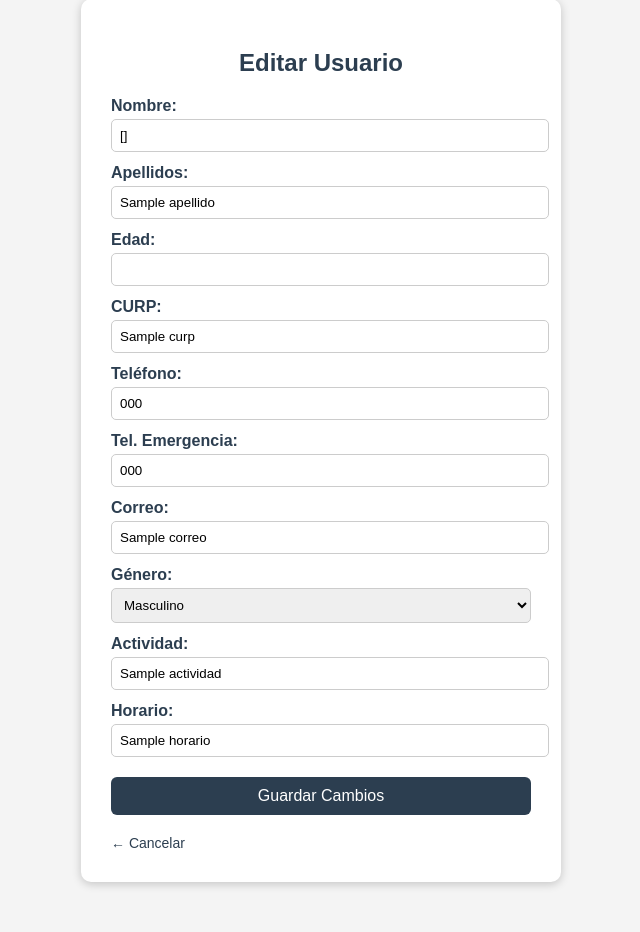
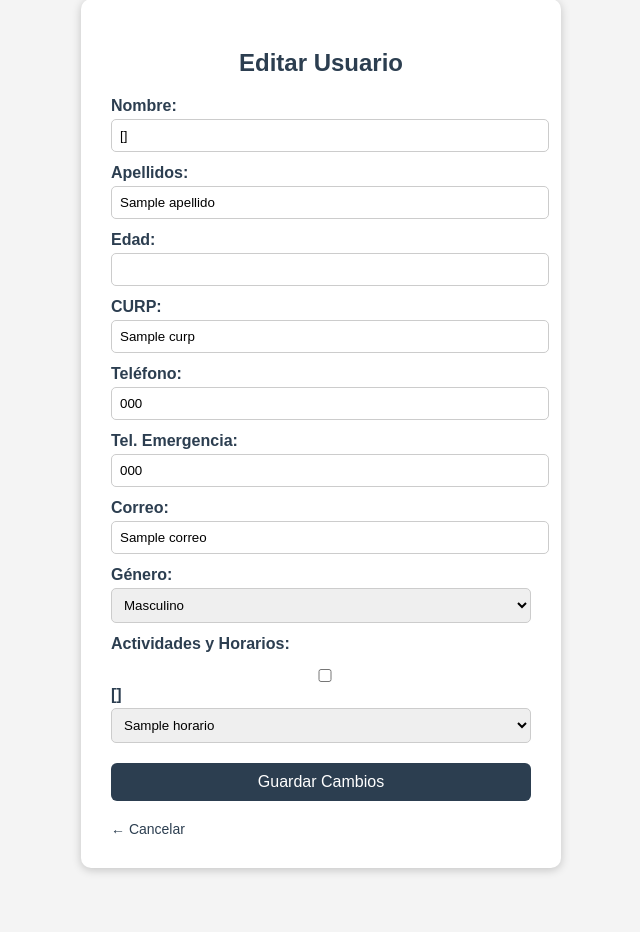
Before and after one commit to AlexandroDlv/AsISSSTE, a Django app: page /editar-persona/1/ in a window 1280 px wide. Shown: the part 51-983 px from the top of the page, without its empty margins (319-959 px from the left). After the commit the page ends 924 px from the top, so only its background shows below. Run offline with Django 5.2, Linux system fonts and the light colour scheme; tables that the repository leaves empty hold one stand-in row (values such as "Sample post"); a database or web service that is not in the repository returns one stand-in record (values such as "Sample title").

Commit message:
casi terminado

```diff
--- a/AsISSSTE/page/static/css/actividades.css
+++ b/AsISSSTE/page/static/css/actividades.css
@@ -22,6 +22,10 @@
     border: 1px solid #ddd;
     text-align: left;
     vertical-align: top;
+}
+
+tr:hover {
+    background-color: #f0f0f0;
 }
 
 th {
--- a/AsISSSTE/page/templates/editar_persona.html
+++ b/AsISSSTE/page/templates/editar_persona.html
@@ -49,13 +49,29 @@
             </select>
         </label>
 
-            <label>Actividad:
-                <input type="text" name="actividad" value="{{ persona.actividad }}" required>
+        <label>Actividades y Horarios:</label>
+        <div class="actividades-container">
+            {% for act in actividades %}
+                <div class="actividad-bloque">
+                    <label>
+                        <input type="checkbox" name="actividad" value="{{ act.nombre }}"
+                        {% for insc in persona.actividades %}
+                            {% if insc.actividad == act.nombre %}checked{% endif %}
+                        {% endfor %}
+                        > {{ act.nombre }}
                     </label>
-
-            <label>Horario:
-                <input type="text" name="horario" value="{{ persona.horario }}" required>
-            </label>
+                    <select name="horario">
+                        {% for horario in act.horarios %}
+                            <option value="{{ horario }}"
+                            {% for insc in persona.actividades %}
+                                {% if insc.actividad == act.nombre and insc.horario == horario %}selected{% endif %}
+                            {% endfor %}
+                            >{{ horario }}</option>
+                        {% endfor %}
+                    </select>
+                </div>
+            {% endfor %}
+        </div>
 
         <button type="submit">Guardar Cambios</button>
     </form>
--- a/AsISSSTE/page/views.py
+++ b/AsISSSTE/page/views.py
@@ -27,12 +27,10 @@
         username = request.POST.get('username')
         password = request.POST.get('password')
 
-        # Conexión a la colección "personal"
         personal_col = db_con.db["personal"]
         usuario = personal_col.find_one({"usuario": username})
 
         if usuario and usuario["contraseña"] == password:
-            # Inicia sesión simulando autenticación con sesión propia
             request.session['usuario'] = usuario["usuario"]
             request.session['nombre'] = usuario["nombre"]
             return redirect('principal')
@@ -55,6 +53,16 @@
     personas_col = db_con.db["personas"]
 
     if request.method == "POST":
+        actividades_seleccionadas = request.POST.getlist("actividad")
+        horarios_seleccionados = request.POST.getlist("horario")
+
+        actividades_y_horarios = []
+        for act, hor in zip(actividades_seleccionadas, horarios_seleccionados):
+            actividades_y_horarios.append({
+                "actividad": act,
+                "horario": hor
+            })
+
         datos = {
             "id_Personal": generar_id_personal(),
             "nombre": request.POST.get("nombre"),
@@ -66,8 +74,7 @@
             "correo": request.POST.get("correo"),
             "fecha_registro": datetime.now().strftime("%Y-%m-%d"),
             "genero": request.POST.get("genero"),
-            "actividad": request.POST.get("actividad"),
-            "horario": request.POST.get("horario")
+            "actividades": actividades_y_horarios
         }
         personas_col.insert_one(datos)
         return redirect("vista_personas")
@@ -78,7 +85,7 @@
 
 def vista_personas(request):
     personas_col = db_con.db["personas"]
-    datos = list(personas_col.find({}, {'_id': 0}))  # Quitamos _id para evitar problemas con la serialización
+    datos = list(personas_col.find({}, {'_id': 0}))
     return render(request, 'personas.html', {'personas': datos})
 
 def vista_actividades(request):
@@ -101,64 +108,56 @@
 
 def exportar_asistencia_excel(request):
     personas_col = db_con.db["personas"]
-    asistencia_col = db_con.db["asistencia"]
-
     hoy = datetime.now()
     mes_actual = hoy.strftime("%B %Y")
     ultimo_dia = calendar.monthrange(hoy.year, hoy.month)[1]
     dias_mes = [f"{dia:02}" for dia in range(1, ultimo_dia + 1)]
 
     personas = list(personas_col.find({}, {"_id": 0}))
-    asistencia_por_actividad = {}
+    asistencia_por_actividad_horario = {}
 
     for persona in personas:
-        actividad = persona.get("actividad", "Sin Actividad")
-        if actividad not in asistencia_por_actividad:
-            asistencia_por_actividad[actividad] = []
+        actividades = persona.get("actividades", [])
+        for act in actividades:
+            nombre_actividad = act.get("actividad", "Sin Actividad")
+            horario = act.get("horario", "Sin Horario")
+            clave = f"{nombre_actividad} - {horario}"
 
-        asistencias = asistencia_col.find({
-            "id_Personal": persona["id_Personal"],
-            "fecha": {"$regex": f"^{hoy.strftime('%Y-%m')}"}
-        })
-        asistencias_dict = {a["fecha"][-2:]: a["asistio"] for a in asistencias}
-        persona["asistencias"] = asistencias_dict
+            if clave not in asistencia_por_actividad_horario:
+                asistencia_por_actividad_horario[clave] = []
 
-        asistencia_por_actividad[actividad].append(persona)
+            asistencia_por_actividad_horario[clave].append(persona)
 
-    # Crear libro de Excel
+    #archivo excel
     wb = Workbook()
     ws = wb.active
     ws.title = "Asistencia"
 
     fila_actual = 1
-    for actividad, personas in asistencia_por_actividad.items():
-        # Título de actividad
-        ws.merge_cells(start_row=fila_actual, start_column=1, end_row=fila_actual, end_column=2 + len(dias_mes))
-        cell = ws.cell(row=fila_actual, column=1)
-        cell.value = f"Asistencia - {actividad} - {mes_actual}"
-        cell.font = Font(bold=True, size=14)
+    for clave, personas in asistencia_por_actividad_horario.items():
+        ws.merge_cells(start_row=fila_actual, start_column=1, end_row=fila_actual, end_column=3 + len(dias_mes))
+        celda_titulo = ws.cell(row=fila_actual, column=1)
+        celda_titulo.value = f"Asistencia - {clave} - {mes_actual}"
+        celda_titulo.font = Font(bold=True, size=14)
         fila_actual += 1
 
-        # Encabezados
-        encabezados = ["ID Personal", "Nombre"] + dias_mes
+        encabezados = ["ID Personal", "Nombre", "Apellidos"] + dias_mes
         for col, encabezado in enumerate(encabezados, start=1):
             celda = ws.cell(row=fila_actual, column=col)
             celda.value = encabezado
             celda.font = Font(bold=True)
         fila_actual += 1
 
-        # Datos de asistencia
         for persona in personas:
-            ws.cell(row=fila_actual, column=1).value = persona["id_Personal"]
-            ws.cell(row=fila_actual, column=2).value = f'{persona.get("nombre", "")} {persona.get("apellidos", "")}'
-            for idx, dia in enumerate(dias_mes, start=3):
-                asistio = persona["asistencias"].get(dia, False)
+            ws.cell(row=fila_actual, column=1).value = persona.get("id_Personal", "")
+            ws.cell(row=fila_actual, column=2).value = persona.get("nombre", "")
+            ws.cell(row=fila_actual, column=3).value = persona.get("apellido", "")
+            for idx in range(4, 4 + len(dias_mes)):
                 ws.cell(row=fila_actual, column=idx).value = ""
             fila_actual += 1
 
-        fila_actual += 2  # Espacio entre actividades
+        fila_actual += 2
 
-    # Enviar como archivo descargable
     response = HttpResponse(content_type="application/vnd.openxmlformats-officedocument.spreadsheetml.sheet")
     nombre_archivo = f"asistencia_{hoy.strftime('%Y_%m')}.xlsx"
     response["Content-Disposition"] = f'attachment; filename="{nombre_archivo}"'
@@ -220,7 +219,7 @@
         }
 
         actividades_col.insert_one(nueva_actividad)
-        return redirect('vista_actividades')  # Asegúrate de que 'principal' esté en tus urls
+        return redirect('vista_actividades')
 
     return render(request, "reg_actividad.html")
 
@@ -229,12 +228,12 @@
     actividad = actividades_col.find_one({"id_actividad": id_actividad})
 
     if not actividad:
-        return redirect("vista_actividades")  # Por si no existe
+        return redirect("vista_actividades")
 
     if request.method == "POST":
         nuevo_nombre = request.POST.get("nombre")
         nuevos_horarios = request.POST.getlist("horarios")
-        nuevos_horarios = [h.strip() for h in nuevos_horarios if h.strip()]  # Filtrar vacíos
+        nuevos_horarios = [h.strip() for h in nuevos_horarios if h.strip()]
 
         actividades_col.update_one(
             {"id_actividad": id_actividad},
@@ -254,12 +253,23 @@
 
 def editar_persona(request, id_personal):
     personas_col = db_con.db["personas"]
+    actividades_col = db_con.db["actividades"]
     persona = personas_col.find_one({"id_Personal": id_personal})
 
     if not persona:
         return redirect("vista_personas")
 
     if request.method == "POST":
+        actividades_seleccionadas = request.POST.getlist("actividad")
+        horarios_seleccionados = request.POST.getlist("horario")
+
+        actividades_y_horarios = []
+        for act, hor in zip(actividades_seleccionadas, horarios_seleccionados):
+            actividades_y_horarios.append({
+                "actividad": act,
+                "horario": hor
+            })
+
         datos_actualizados = {
             "nombre": request.POST.get("nombre"),
             "apellido": request.POST.get("apellido"),
@@ -269,18 +279,20 @@
             "telefono_emergencia": request.POST.get("telefono_emergencia"),
             "correo": request.POST.get("correo"),
             "genero": request.POST.get("genero"),
-            "actividad": request.POST.get("actividad"),
-            "horario": request.POST.get("horario")
+            "actividades": actividades_y_horarios
         }
 
         personas_col.update_one(
             {"id_Personal": id_personal},
             {"$set": datos_actualizados}
         )
-
         return redirect("vista_personas")
 
-    return render(request, "editar_persona.html", {"persona": persona})
+    actividades = list(actividades_col.find({}, {"_id": 0}))
+    return render(request, "editar_persona.html", {
+        "persona": persona,
+        "actividades": actividades
+    })
 
 def eliminar_persona(request, id_personal):
     personas_col = db_con.db["personas"]
```
Also changed, not shown: AsISSSTE/page/static/css/personas.css (+16 -0 lines), AsISSSTE/page/templates/personas.html (+14 -6 lines), AsISSSTE/page/templates/registro.html (+37 -5 lines). Lines whose indentation alone changed are shown as unchanged.
